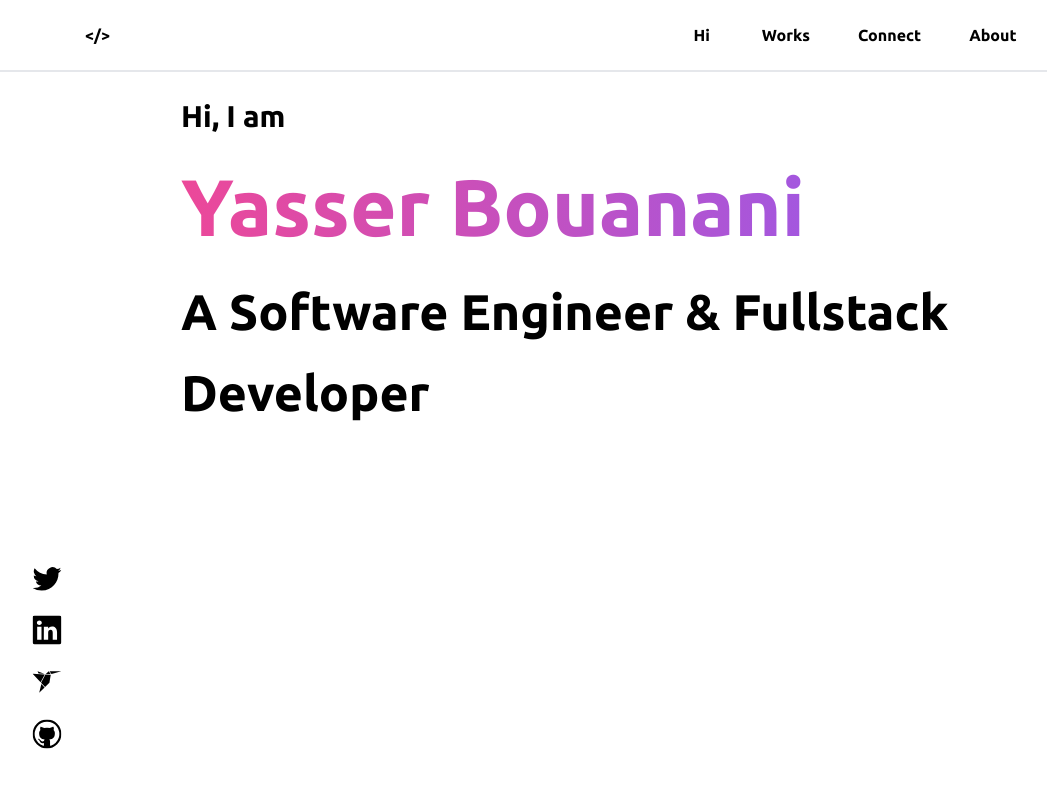
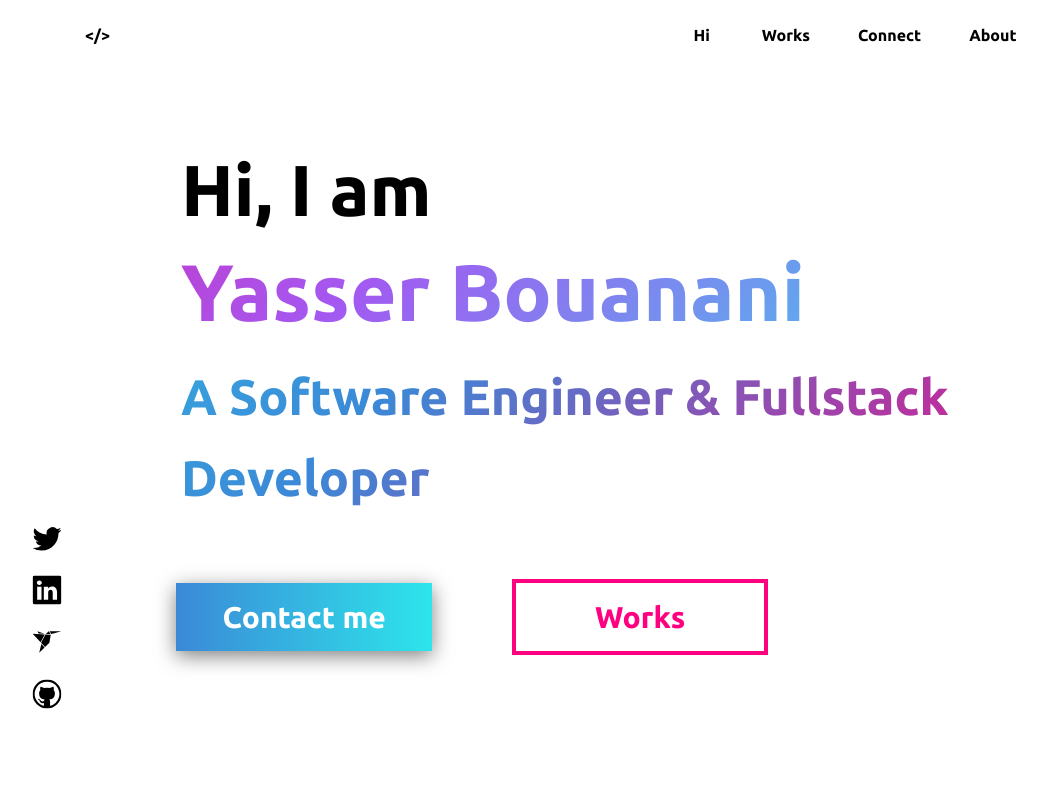
Before and after one commit to bouanani-yasser/my-portfolio, a Next.js app: page / in a window 1280 px wide. Shown: the top 788 px of the page, without its empty margins (43-1090 px from the left). Built offline with nearby package versions, Linux system fonts and the light colour scheme.

Commit message:
applyed animation text

```diff
--- a/components/Hi.tsx
+++ b/components/Hi.tsx
@@ -3,31 +3,32 @@ import Image from 'next/image';
 
 const Hi: FC = () => {
    return (
-      <div className="mx-[10%] h-fit max-w-[80%]">
+      <div className="mx-[10%] my-[5%] h-fit max-w-[80%]">
          <div className="flex-1 px-24 py-5">
-            <div className="text-3xl  leading-relaxed font-bold ...">
-               <h1>Hi, I am</h1>
+            <div className="text-7xl text-left  leading-relaxed font-bold ...">
+               <h1 className="text-7xl ">Hi, I am</h1>
                <div
-                  className="text-5xl bg-clip-text text-transparent bg-gradient-to-r from-pink-500 to-violet-500  leading-relaxed "
+                  className="bg-1 title-gradient "
                   style={{ fontSize: 'clamp(40px, 8vw, 80px)' }}
                >
                   Yasser Bouanani
                </div>
-               <div style={{ fontSize: 'clamp(20px, 8vw, 50px)' }}>
+               <div
+                  className=" bg-2 title-gradient"
+                  style={{ fontSize: 'clamp(20px, 8vw, 50px)' }}
+               >
                   A Software Engineer & Fullstack Developer{' '}
                </div>
             </div>
          </div>
-         {/* <div className="flex flex-1 self-center  justify-center">
-            <Image
-               className="rounded-full"
-               src="/yasser.png"
-               alt="Picture of the author"
-               width={350}
-               height={350}
-               priority
-            />
-         </div> */}
+         <div className="mx-[5%] font-bold text-3xl">
+            <button className="text-white m-10 w-64 p-4 bg-gradient-to-r from-[#3b89d7] to-[#2de5eb]  drop-shadow-[0_5px_10px_rgba(0,0,0,0.5)] ">
+               Contact me
+            </button>
+            <button className="text-[#ff0080] m-10 w-64 p-4 border-solid border-4 border-[#ff0080]">
+               Works
+            </button>
+         </div>
       </div>
    );
 };
--- a/components/UI/nav.tsx
+++ b/components/UI/nav.tsx
@@ -4,7 +4,7 @@ import { SiFreelancer } from 'react-icons/si';
 import { VscGithub } from 'react-icons/vsc';
 function Nav() {
    return (
-      <header className=" border-b-2  w-full">
+      <header className="w-full">
          <nav className="flex justify-between items-center align-middle max-w-[80%] h-[70px] m-auto border-gray-600">
             <div className="w-1/3 p-auto my-auto  font-bold">{`</>`}</div>
             <ul className="flex flex-row  space-x-10 justify-center items-center d w-1/2 font-bold">
@@ -14,7 +14,7 @@ function Nav() {
                <li className="p-1 m-1 cursor-pointer">About</li>
             </ul>
          </nav>
-         <div className="absolute bottom-[5%] left-[5%]">
+         <div className="absolute bottom-[10%] left-[5%]">
             <ul className="flex flex-col  justify-center items-center">
                <li>
                   <BsTwitter className="my-icon" />
--- a/pages/index.tsx
+++ b/pages/index.tsx
@@ -9,7 +9,7 @@ import Hi from '../components/Hi';
 
 const Home: NextPage = () => {
    return (
-      <div className="bg-white min-h-screen relative ">
+      <div className=" bg-white min-h-screen relative ">
          <Head>
             <title>Yasser Bouanani</title>
             <meta name="description" content="Welcome to my portfolio" />
--- a/styles/globals.scss
+++ b/styles/globals.scss
@@ -6,6 +6,24 @@
 * {
    font-family: 'Ubuntu', sans-serif;
 }
+
+.bg-1 {
+   background: linear-gradient(-45deg, #3b89d7, #2de5eb, #a458f1, #ff0080);
+   background-clip: text;
+   background-size: 300%;
+}
+.bg-2 {
+   // background: linear-gradient(-45deg, #40e0d0, #ff8c00, #ff0080);
+   background: linear-gradient(-45deg, #a458f1, #ff0080, #3b89d7, #2de5eb);
+   background-clip: text;
+   background-size: 300%;
+}
+
+.title-gradient {
+   animation: animated-text 7s ease-in-out infinite;
+   color: transparent;
+}
+
 .my-icon {
    // color: white;
    width: 2rem;
@@ -20,3 +38,16 @@
       transform: scale(1.1) rotateZ(10deg);
    }
 }
+
+@keyframes animated-text {
+   0% {
+      background-position: 0 50%;
+   }
+
+   50% {
+      background-position: 100% 50%;
+   }
+   100% {
+      background-position: 0 50%;
+   }
+}
--- a/tailwind.config.js
+++ b/tailwind.config.js
@@ -6,7 +6,18 @@ module.exports = {
    ],
    darkMode: 'class',
    theme: {
-      extend: {},
+      extend: {
+         keyframes: {
+            text: {
+               '0%': { backgroundPosition: '0 50%' },
+               '50%': { backgroundPosition: '100% 50%' },
+               '50%': { backgroundPosition: '0 50%' },
+            },
+         },
+         animation: {
+            animatedText: 'text 10s ease-in-out infinite',
+         },
+      },
    },
    plugins: [],
 };
```
